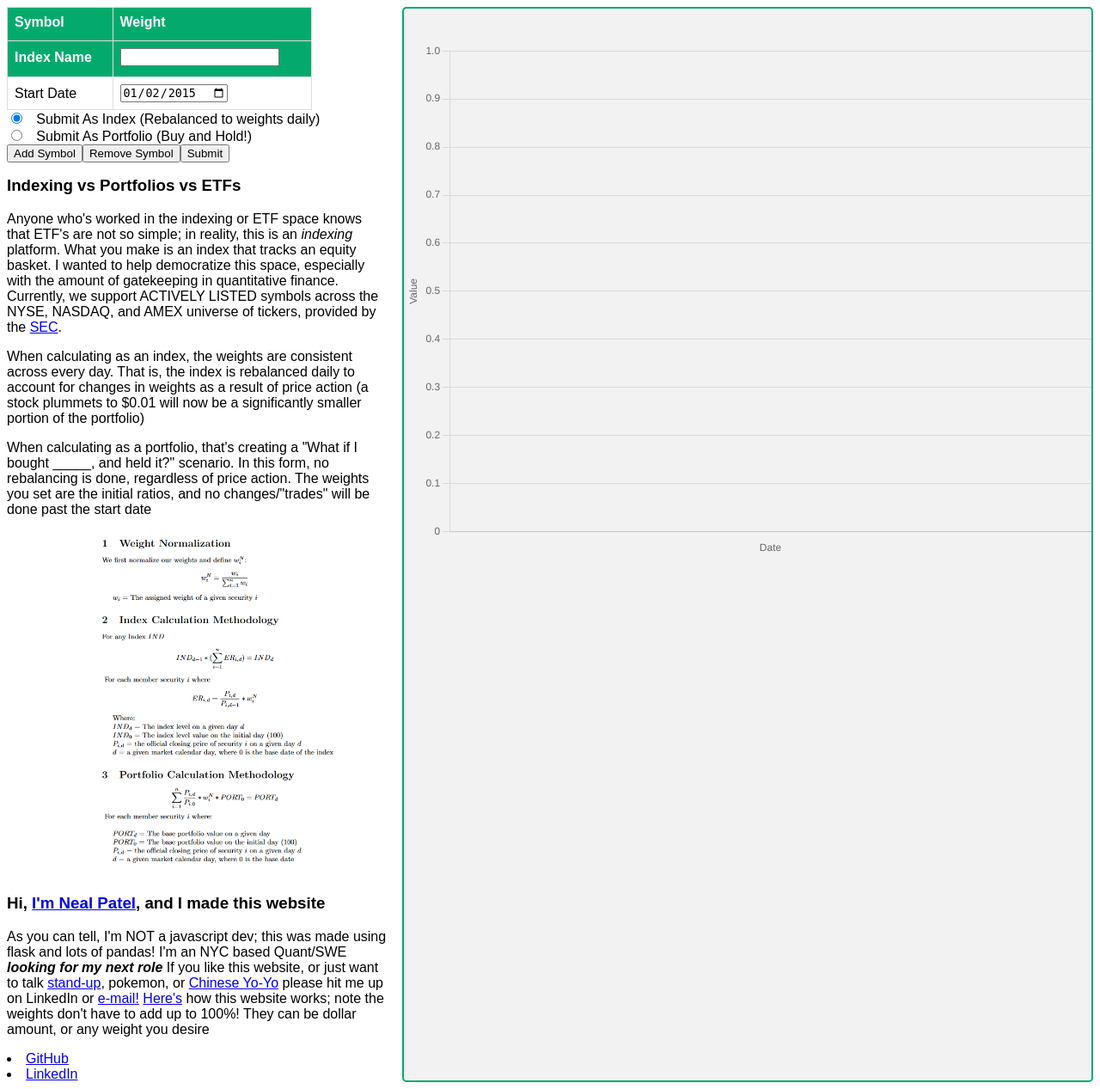
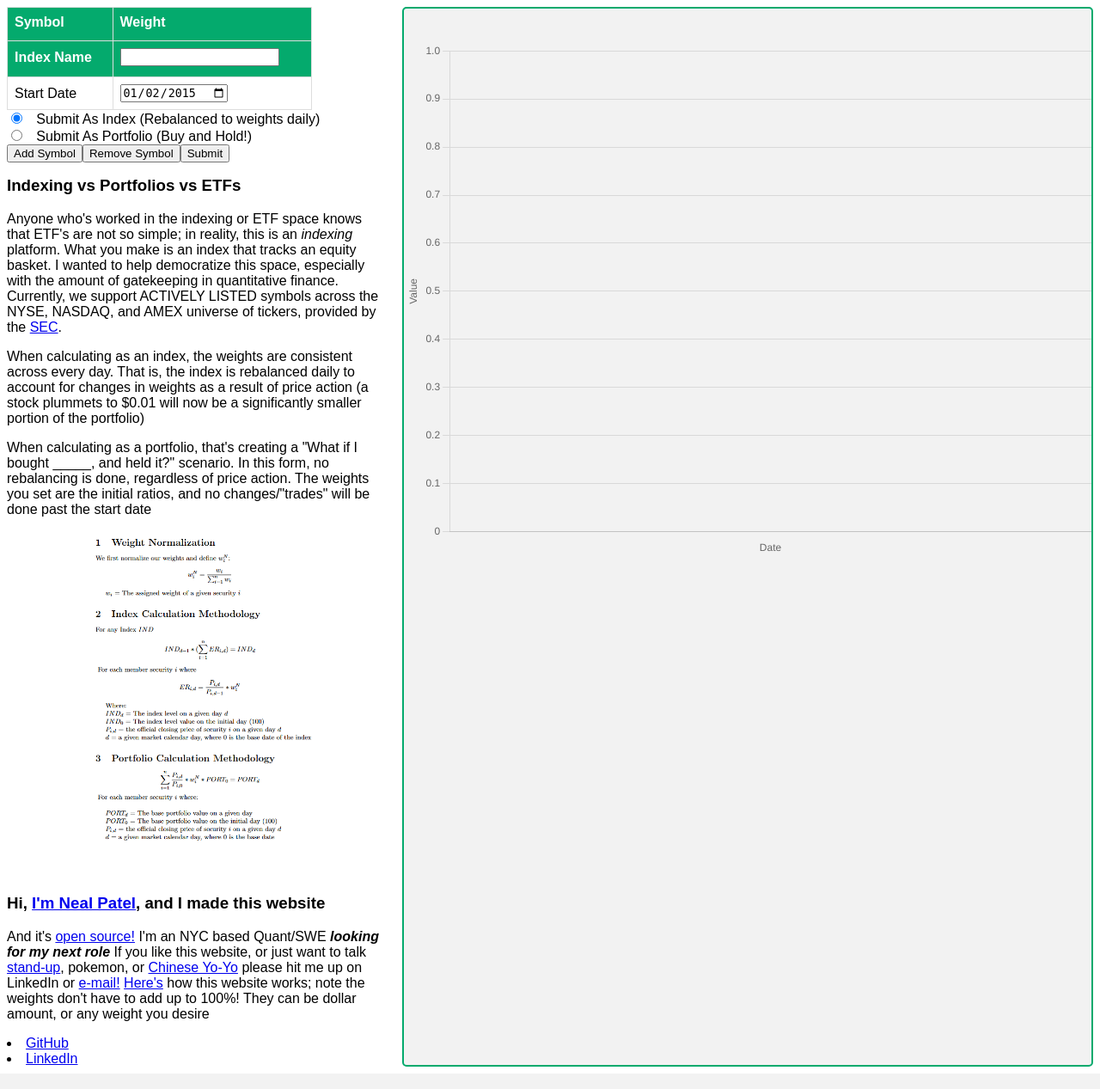
Before and after one commit to Desitrain22/Portfolio-Index-Builder, a Flask app: template templates/index.html in a window 1280 px wide. Shown: the whole page at 86% size. Run offline with Flask 2, Linux system fonts and the light colour scheme; the template is opened without the code that fills it, so the values that code supplies are empty.

Commit message:
deprecated self deprecation; updated readme and methodology

```diff
--- a/templates/index.html
+++ b/templates/index.html
@@ -76,7 +76,7 @@
       <img src="static/Index_Methodology.png" alt="Index Methodology" height="400">
 
       <h3>Hi, <a href="https://www.linkedin.com/in/NealPareshPatel" target = "_blank">I'm Neal Patel</a>, and I made this website</h3>
-      <p>As you can tell, I'm NOT a javascript dev; this was made using flask and lots of pandas! I'm an NYC based Quant/SWE <b><i>looking for my next role</i></b>  If you like this
+      <p>And it's <a href="https://github.com/Desitrain22/Portfolio-Index-Builder">open source!</a> I'm an NYC based Quant/SWE <b><i>looking for my next role</i></b>  If you like this
         website, or just want to talk <a href="https://www.instagram.com/p/CufrKnCuKmw/" target = "_blank">stand-up</a>, pokemon, or <a href="https://youtu.be/__rnjvkXZN8?t=214" target = "_blank">Chinese Yo-Yo</a> please hit me up on LinkedIn or <a href="mailto:nealpatel@nyu.edu" target = "_blank">e-mail!</a>
         <a href="https://github.com/Desitrain22/Portfolio-Index-Builder/blob/main/README.md" target = "_blank"> Here's</a> how this website works; note the weights don't have to add up to 100%!
         They can be dollar amount, or any weight you desire</p>
```
Also changed, not shown: README.md, static/Index_Methodology.png.
